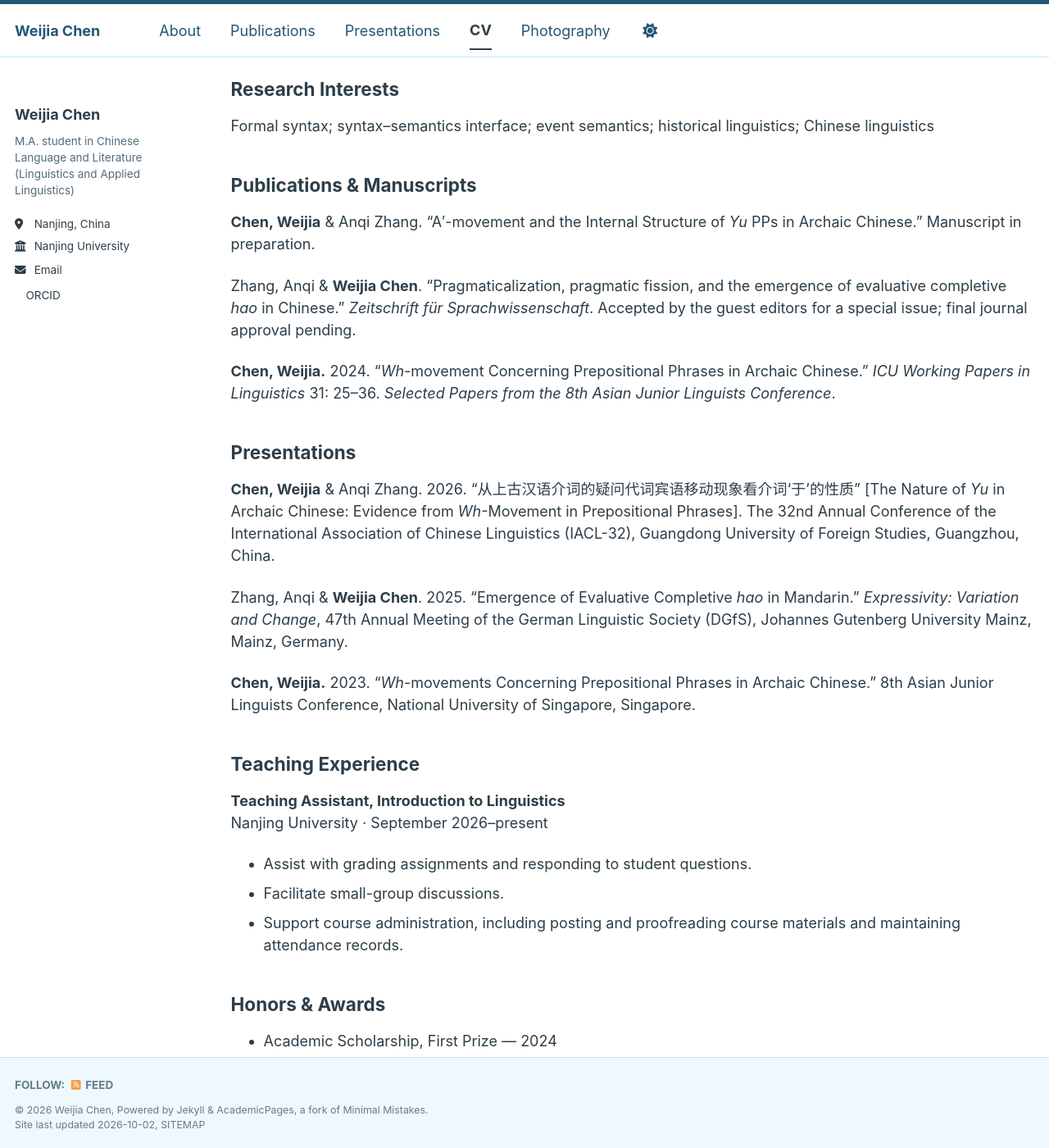
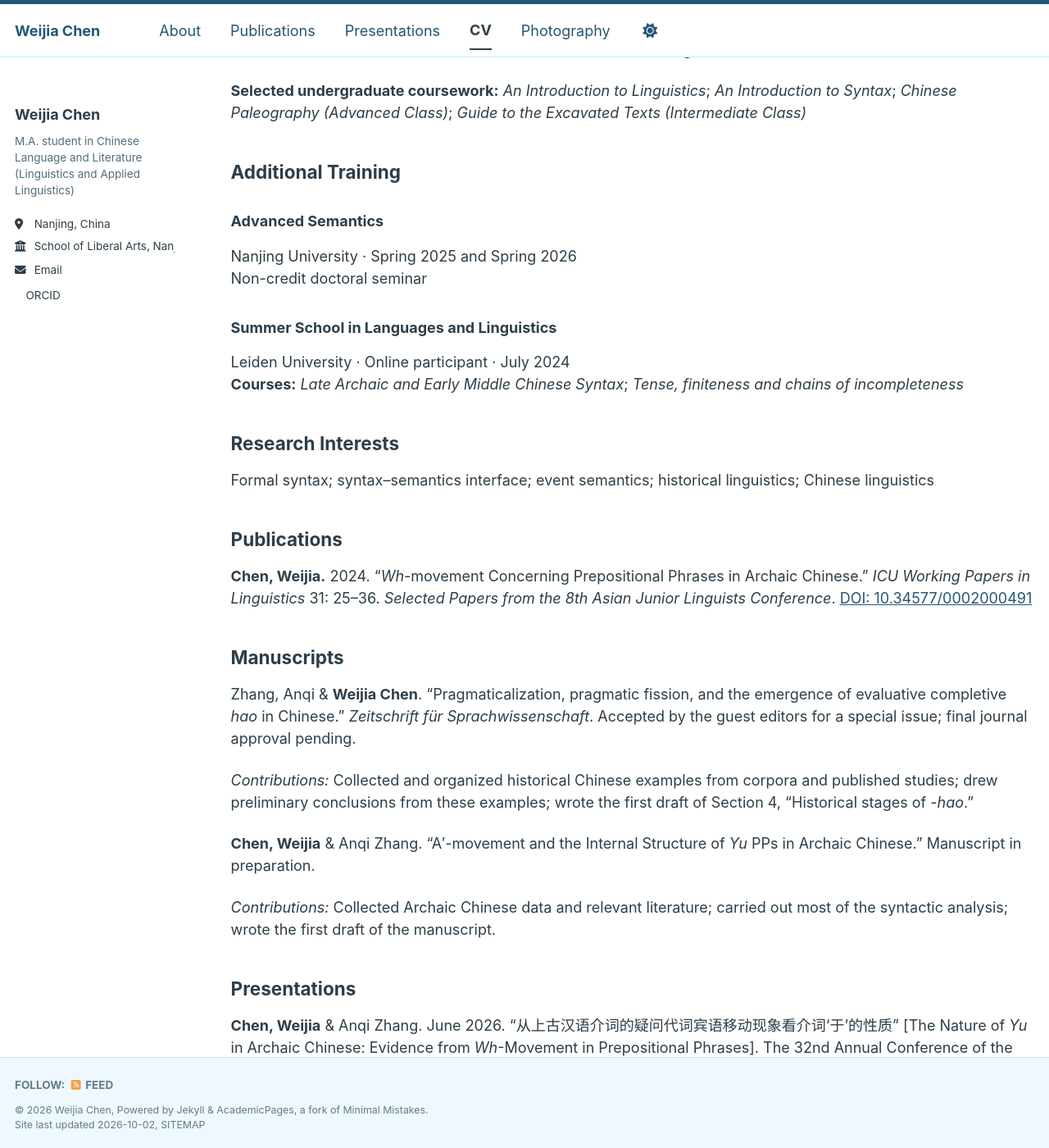
Before and after one commit to weijiachen0910/weijiachen0910.github.io, a Jekyll site: the page built from _pages/cv.md, in a window 1280 px wide and 1400 px high, scrolled down 708 px. Shown: the whole window at 82% size. Built offline with Jekyll 4.4.1, drawn with Linux system fonts in a browser that asks for light colours; a style sheet for code colours, icons or effects is not loaded; some of the changed text lies outside the part shown.

Commit message:
Sync website content with current CV

```diff
--- a/_config.yml
+++ b/_config.yml
@@ -28,7 +28,7 @@ author:
   pronouns         : # example: "she/her"
   bio              : "M.A. student in Chinese Language and Literature (Linguistics and Applied Linguistics)"
   location         : "Nanjing, China"
-  employer         : "Nanjing University"
+  employer         : "School of Liberal Arts, Nanjing University"
   uri              : # URL
   email            : "weijiachen@smail.nju.edu.cn"
 
--- a/_pages/cv.md
+++ b/_pages/cv.md
@@ -15,8 +15,11 @@ redirect_from:
 September 2024–June 2027 (expected) · Weighted average: 90.57/100<br>
 Advisor: Anqi Zhang
 
-**Selected graduate coursework:** *Linguistic Typology and East Asian Languages Studies*; *A Monographic Study on the History of Chinese Language*<br>
-**Additional training:** *Advanced Semantics*, doctoral seminar (non-credit), Spring 2025 and Spring 2026
+**M.A. thesis (in progress):** “The Diachronic Development and Grammaticalization of *zai* and *zhe* in Chinese.”
+
+Traces changes in the syntax and meaning of *zai* and *zhe* using historical data and formal syntactic and semantic analysis.
+
+**Selected graduate coursework:** *Linguistic Typology and East Asian Languages Studies*; *A Monographic Study on the History of Chinese Language*
 
 ### B.A. in Chinese Language and Literature
 
@@ -28,42 +31,58 @@ Advisor: Anqi Zhang
 
 **Selected undergraduate coursework:** *An Introduction to Linguistics*; *An Introduction to Syntax*; *Chinese Paleography (Advanced Class)*; *Guide to the Excavated Texts (Intermediate Class)*
 
+## Additional Training
+
+### Advanced Semantics
+
+Nanjing University · Spring 2025 and Spring 2026<br>
+Non-credit doctoral seminar
+
+### Summer School in Languages and Linguistics
+
+Leiden University · Online participant · July 2024<br>
+**Courses:** *Late Archaic and Early Middle Chinese Syntax*; *Tense, finiteness and chains of incompleteness*
+
 ## Research Interests
 
 Formal syntax; syntax–semantics interface; event semantics; historical linguistics; Chinese linguistics
 
-## Publications & Manuscripts
+## Publications
+
+**Chen, Weijia.** 2024. “*Wh*-movement Concerning Prepositional Phrases in Archaic Chinese.” *ICU Working Papers in Linguistics* 31: 25–36. *Selected Papers from the 8th Asian Junior Linguists Conference*. [DOI: 10.34577/0002000491](https://doi.org/10.34577/0002000491)
+
+## Manuscripts
+
+Zhang, Anqi & **Weijia Chen**. “Pragmaticalization, pragmatic fission, and the emergence of evaluative completive *hao* in Chinese.” *Zeitschrift für Sprachwissenschaft*. Accepted by the guest editors for a special issue; final journal approval pending.
+
+*Contributions:* Collected and organized historical Chinese examples from corpora and published studies; drew preliminary conclusions from these examples; wrote the first draft of Section 4, “Historical stages of -*hao*.”
 
 **Chen, Weijia** & Anqi Zhang. “A′-movement and the Internal Structure of *Yu* PPs in Archaic Chinese.” Manuscript in preparation.
 
-Zhang, Anqi & **Weijia Chen**. “Pragmaticalization, pragmatic fission, and the emergence of evaluative completive *hao* in Chinese.” *Zeitschrift für Sprachwissenschaft*. Accepted by the guest editors for a special issue; final journal approval pending.
-
-**Chen, Weijia.** 2024. “*Wh*-movement Concerning Prepositional Phrases in Archaic Chinese.” *ICU Working Papers in Linguistics* 31: 25–36. *Selected Papers from the 8th Asian Junior Linguists Conference*.
+*Contributions:* Collected Archaic Chinese data and relevant literature; carried out most of the syntactic analysis; wrote the first draft of the manuscript.
 
 ## Presentations
 
-**Chen, Weijia** & Anqi Zhang. 2026. “从上古汉语介词的疑问代词宾语移动现象看介词‘于’的性质” [The Nature of *Yu* in Archaic Chinese: Evidence from *Wh*-Movement in Prepositional Phrases]. The 32nd Annual Conference of the International Association of Chinese Linguistics (IACL-32), Guangdong University of Foreign Studies, Guangzhou, China.
+**Chen, Weijia** & Anqi Zhang. June 2026. “从上古汉语介词的疑问代词宾语移动现象看介词‘于’的性质” [The Nature of *Yu* in Archaic Chinese: Evidence from *Wh*-Movement in Prepositional Phrases]. The 32nd Annual Conference of the International Association of Chinese Linguistics (IACL-32), Guangdong University of Foreign Studies, Guangzhou, China.
 
-Zhang, Anqi & **Weijia Chen**. 2025. “Emergence of Evaluative Completive *hao* in Mandarin.” *Expressivity: Variation and Change*, 47th Annual Meeting of the German Linguistic Society (DGfS), Johannes Gutenberg University Mainz, Mainz, Germany.
+Zhang, Anqi & **Weijia Chen**. March 2025. “Emergence of Evaluative Completive *hao* in Mandarin.” *Expressivity: Variation and Change*, 47th Annual Meeting of the German Linguistic Society (DGfS), Johannes Gutenberg University Mainz, Mainz, Germany. Presented the section on the historical development of -*hao*.
 
-**Chen, Weijia.** 2023. “*Wh*-movements Concerning Prepositional Phrases in Archaic Chinese.” 8th Asian Junior Linguists Conference, National University of Singapore, Singapore.
+**Chen, Weijia.** November 2023. “*Wh*-movements Concerning Prepositional Phrases in Archaic Chinese.” 8th Asian Junior Linguists Conference, National University of Singapore, Singapore.
 
 ## Teaching Experience
 
 **Teaching Assistant, Introduction to Linguistics**<br>
 Nanjing University · September 2026–present
 
-- Assist with grading assignments and responding to student questions.
-- Facilitate small-group discussions.
-- Support course administration, including posting and proofreading course materials and maintaining attendance records.
+Help grade assignments, answer student questions, and facilitate small-group discussions.
 
-## Honors & Awards
+## Awards
 
-- Academic Scholarship, First Prize — 2024
-- Academic Scholarship, Second Prize — 2025
-- Special Scholarship for Fundamental Disciplines, Second Prize — 2022, 2023
-- People’s Scholarship, Second Prize — 2021
+- Academic Scholarship (Second Class), Nanjing University — 2025
+- Academic Scholarship (First Class), Nanjing University — 2024
+- Special Scholarship for Fundamental Disciplines (Second Class), Nanjing University — 2022, 2023
+- People’s Scholarship (Second Class), Nanjing University — 2021
 
 ## Languages
 
-Mandarin Chinese (native); English (IELTS Academic 7.5); Classical Chinese (research reading)
+Mandarin Chinese (native); English (IELTS Academic 7.5); Classical Chinese (research reading); German (basic reading and listening)
```
Also changed, not shown: _pages/publications.md (+9 -5 lines), _pages/talks.md (+3 -3 lines).
